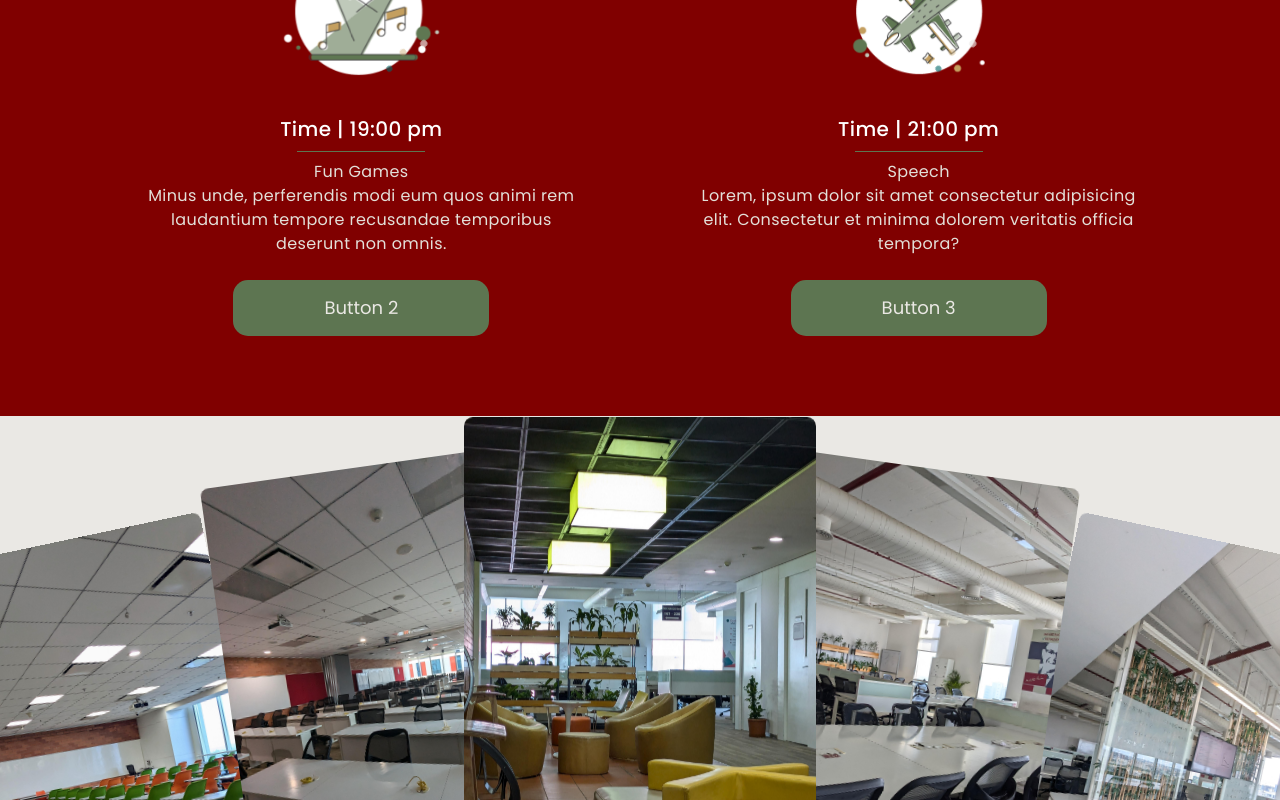
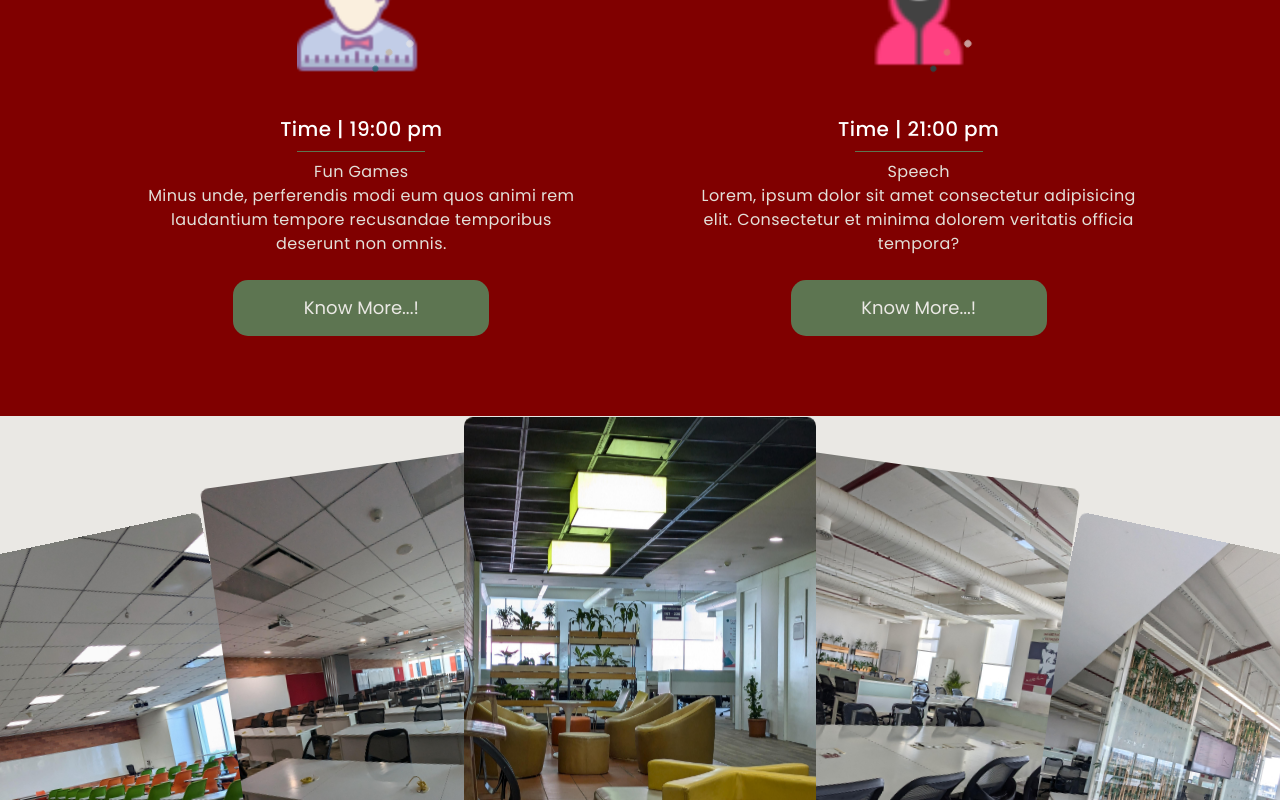
Before and after one commit to Guna-Pandi/Batch-4-Graduation-Day, a React (Vite) app: page / in a window 1280 px wide. Shown: the part 1113-1913 px from the top of the page. Built offline with nearby package versions, Linux system fonts and the light colour scheme; a web font is replaced by a local one.

Commit message:
Icon update

```diff
--- a/src/pages/Layout.jsx
+++ b/src/pages/Layout.jsx
@@ -88,7 +88,7 @@ const Layout = () => {
               recusandae temporibus deserunt non omnis.
             </InfoSection>
             <Button
-              buttonText={"Button 2"}
+              buttonText={"Know More...!"}
               colorCode={"bg-green"}
               action={"openWeatherModal"}
             />
@@ -109,7 +109,7 @@ const Layout = () => {
               Consectetur et minima dolorem veritatis officia tempora?
             </InfoSection>
             <Button
-              buttonText={"Button 3"}
+              buttonText={"Know More...!"}
               colorCode={"bg-green"}
               // url={false}
               action={"openInfoModal"}
```
Also changed, not shown: public/assets/images/music-icon.png, public/assets/images/plane-icon.png.
